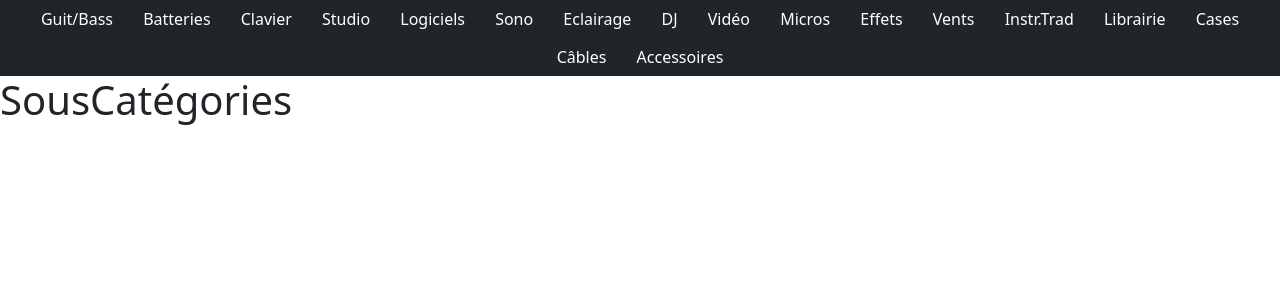
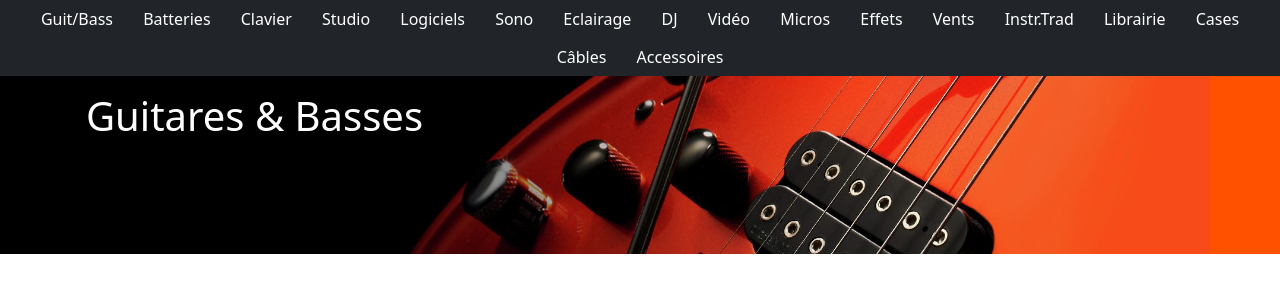
Before and after one commit to Yazou777/ExoECommerce, a Symfony app: template templates/guitares_basses/index.html.twig in a window 1280 px wide. Shown: the part 112-412 px from the top of the page. Run offline with Twig, Linux system fonts and the light colour scheme; the template is opened without the code that fills it, so the values that code supplies are empty; some libraries are stand-ins or nearby versions.

Commit message:
produit detail

```diff
--- a/public/css/style.css
+++ b/public/css/style.css
@@ -23,6 +23,21 @@ a {
 .bgHead{
     background-color: rgb(128, 126, 126);
 }
+
+.bgGB{
+    background: linear-gradient(
+      to right,
+      rgb(0, 0, 0) 0%,
+      rgb(0, 0, 0) 50%,
+      rgb(255, 81, 0) 50%,
+      rgb(255, 81, 0)  100%
+    );
+  }
+
+.card {
+    border: none;
+}
+
 
 @media (max-width: 767px) {
     .carousel-inner .carousel-item > div {
--- a/templates/guitares_basses/index.html.twig
+++ b/templates/guitares_basses/index.html.twig
@@ -3,10 +3,28 @@
 {% block title %}Hello GuitaresBassesController!{% endblock %}
 
 {% block body %}
+<div class="bgGB">
+<div class="container">
+<div class="row">
+<div class="card p-0 text-white">
+<img src="{{asset('images/GuitareBasseBandeau.jpg')}}" class"card-img">
+<div class="card-img-overlay">
+ <h1 class="card-title ">Guitares & Basses</h1>
+    {# <p class="card-text">
+      This is a wider card with supporting text below as a natural lead-in to additional
+      content. This content is a little bit longer.
+    </p>
+    <p class="card-text">Last updated 3 mins ago</p> #}
+  </div>
+</div>
 
 
-<h1> SousCatégories </h1>
+
+</div>
+</div>
+</div>
 <div class="container">
+
 <div class="row">
       {% for sousCategorie in sousCategories %}
 
--- a/templates/guitares_electriques/index.html.twig
+++ b/templates/guitares_electriques/index.html.twig
@@ -9,6 +9,8 @@
 
 
       {% for produit in produits %}
+
+       <a href="/detail_guitares_electriques/{{ produit.id}}">
 
 <div class="card mb-3 " style="max-width: 1080px;">
   <div class="row g-0">
@@ -52,6 +54,7 @@
       </a> #}
 
       </div>
+      </a>
       {% endfor %}
       </div>
 
```
Also changed, not shown: src/Controller/GuitaresElectriquesController.php (+15 -2 lines), templates/guitares_electriques/detail.html.twig (added, +42 -0 lines), public/images/GuitareBasseBandeau.jpg (added).
